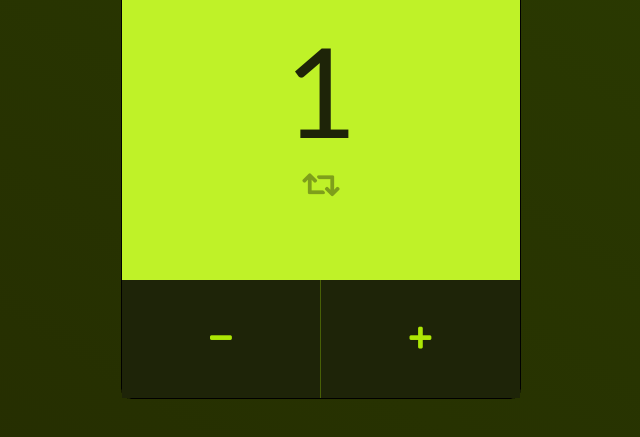
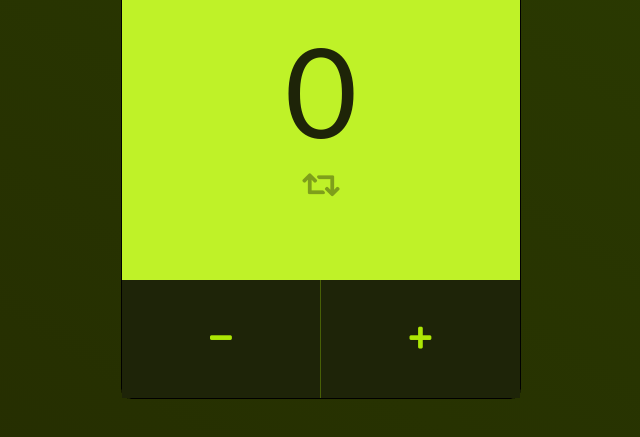
Before and after one commit to dklobucar7/fancyCounter-app, a plain HTML site: page index.html in a window 1280 px wide. Both pictures are taken after a click on the icon 640 px from the left and 443 px from the top of the page. Shown: the part 259-696 px from the top of the page, without its empty margins (319-959 px from the left). Drawn offline with Linux system fonts and the light colour scheme; a small style sheet from the web is missing.

Commit message:
bug fixed
Starting value was 1. We set up to 0.

```diff
--- a/index.html
+++ b/index.html
@@ -27,7 +27,7 @@
     <div class="app__container">
       <h1 class="app__name">Fancy <br />Counter</h1>
       <main class="app__main">
-        <div class="app__counter">1</div>
+        <div class="app__counter">0</div>
         <i class="fas fa-retweet app__icon"></i>
       </main>
 
--- a/script.js
+++ b/script.js
@@ -6,7 +6,7 @@ const refreshEl = document.querySelector(".app__icon");
 const btnPlusIconEl = document.querySelector(".plus__button__icon");
 const btnMinusIconEl = document.querySelector(".minus__button__icon");
 
-let count = 1;
+let count = 0;
 
 btnPlus.addEventListener("click", function () {
   if (count < 5) {
@@ -50,8 +50,8 @@ btnMinus.addEventListener("click", function () {
 });
 
 refreshEl.addEventListener("click", function () {
-  counterEL.textContent = "1";
-  count = 1;
+  counterEL.textContent = "0";
+  count = 0;
   nameEl.innerHTML = "Fancy <br />Counter";
 
   // Clear the previous animation before applying a new one
```
